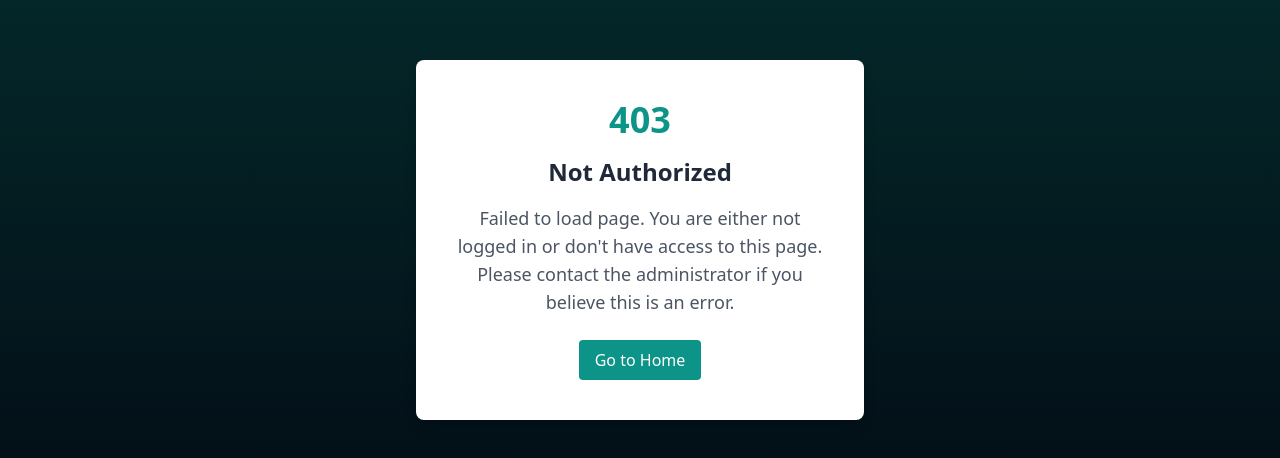
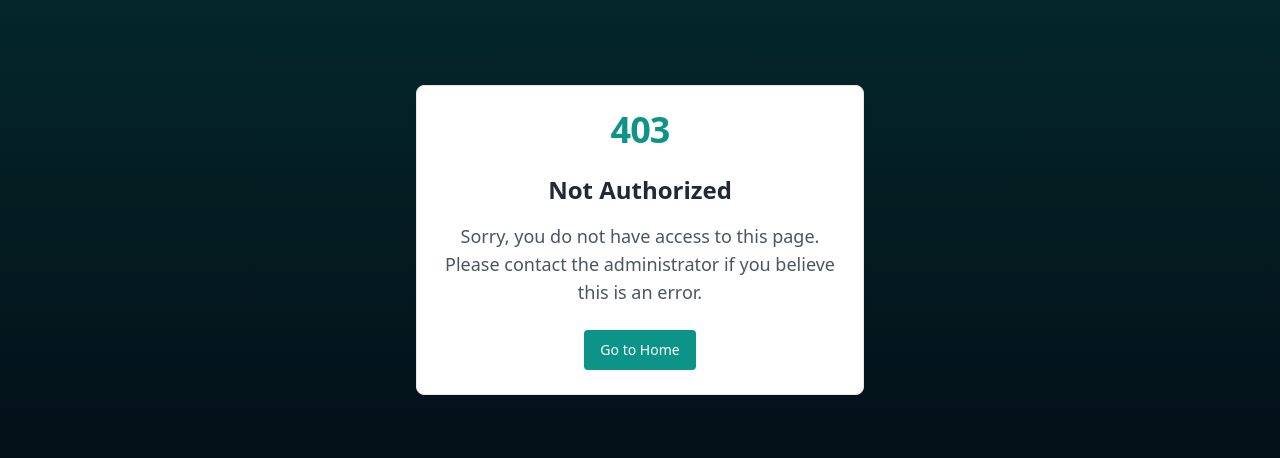
Before and after one commit to Kyptdin/Comp-Sci-High-Library-Management-IP, a React (Vite) app in the folder app/: page /notAuthorized in a window 1280 px wide. Shown: the part 160-618 px from the top of the page. Built offline with nearby package versions, Linux system fonts and the light colour scheme.

Commit message:
Edited the not authorized page

```diff
--- a/app/src/pages/NotAuthorizedPage.tsx
+++ b/app/src/pages/NotAuthorizedPage.tsx
@@ -1,28 +1,37 @@
-import React from "react";
-import { Button } from "shadcn-ui"; // Replace with actual import based on Shadcn UI documentation
+import { Button } from "@/components/ui/button";
+import {
+  Card,
+  CardContent,
+  CardDescription,
+  CardHeader,
+  CardTitle,
+} from "@/components/ui/card";
+import { Link } from "react-router-dom";
 
 export const NotAuthorizedPage = () => {
   return (
     <div className="flex items-center justify-center min-h-screen bg-gradient-to-t from-gray-950 to-teal-950 px-4 sm:px-6 lg:px-8">
-      <div className="bg-white shadow-lg rounded-lg p-6 sm:p-8 lg:p-10 max-w-md sm:max-w-md lg:max-w-md text-center">
-        <h1 className="text-3xl sm:text-4xl font-bold text-teal-600 mb-4">
-          403
-        </h1>
-        <h2 className="text-xl sm:text-2xl font-semibold text-gray-800 mb-4">
-          Not Authorized
-        </h2>
-        <p className="text-base sm:text-lg text-gray-600 mb-6">
-          Failed to load page. You are either not logged in or don't have access
-          to this page. Please contact the administrator if you believe this is
-          an error.
-        </p>
-        <a
-          href="/"
-          className="inline-block bg-teal-600 text-white px-4 py-2 rounded hover:bg-teal-700 transition duration-200"
-        >
-          Go to Home
-        </a>
-      </div>
+      <Card className="max-w-md sm:max-w-md  text-center">
+        <CardHeader>
+          <CardTitle className="text-3xl sm:text-4xl font-bold text-teal-600">
+            403
+          </CardTitle>
+        </CardHeader>
+        <CardContent>
+          <CardDescription className="text-xl sm:text-2xl font-semibold text-gray-800 mb-4">
+            Not Authorized
+          </CardDescription>
+          <p className="text-base sm:text-lg text-gray-600 mb-6">
+            Sorry, you do not have access to this page. Please contact the
+            administrator if you believe this is an error.
+          </p>
+          <Link to="/">
+            <Button className="inline-block bg-teal-600 text-white px-4 py-2 rounded hover:bg-teal-700 transition duration-200">
+              Go to Home
+            </Button>
+          </Link>
+        </CardContent>
+      </Card>
     </div>
   );
 };
```
